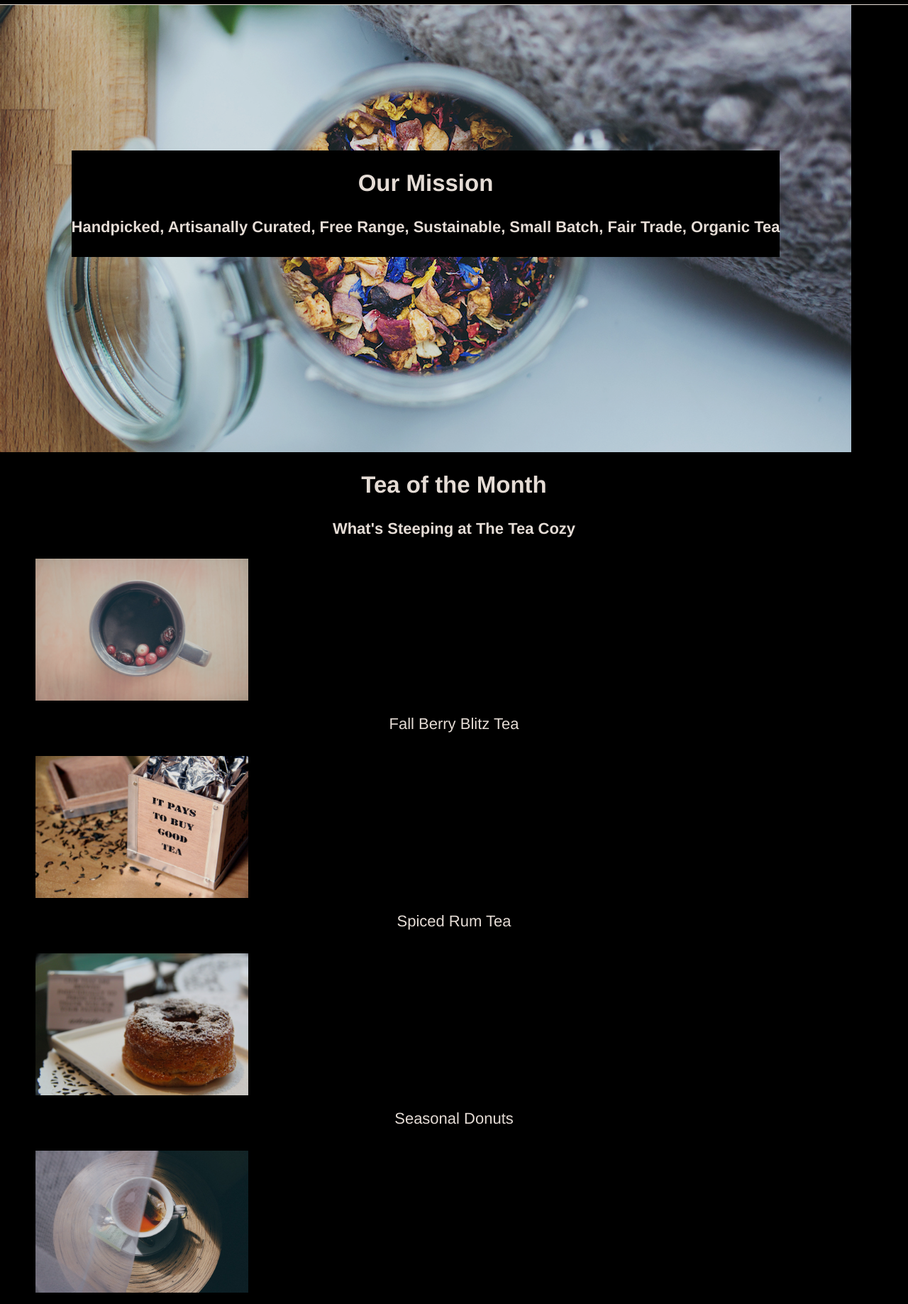
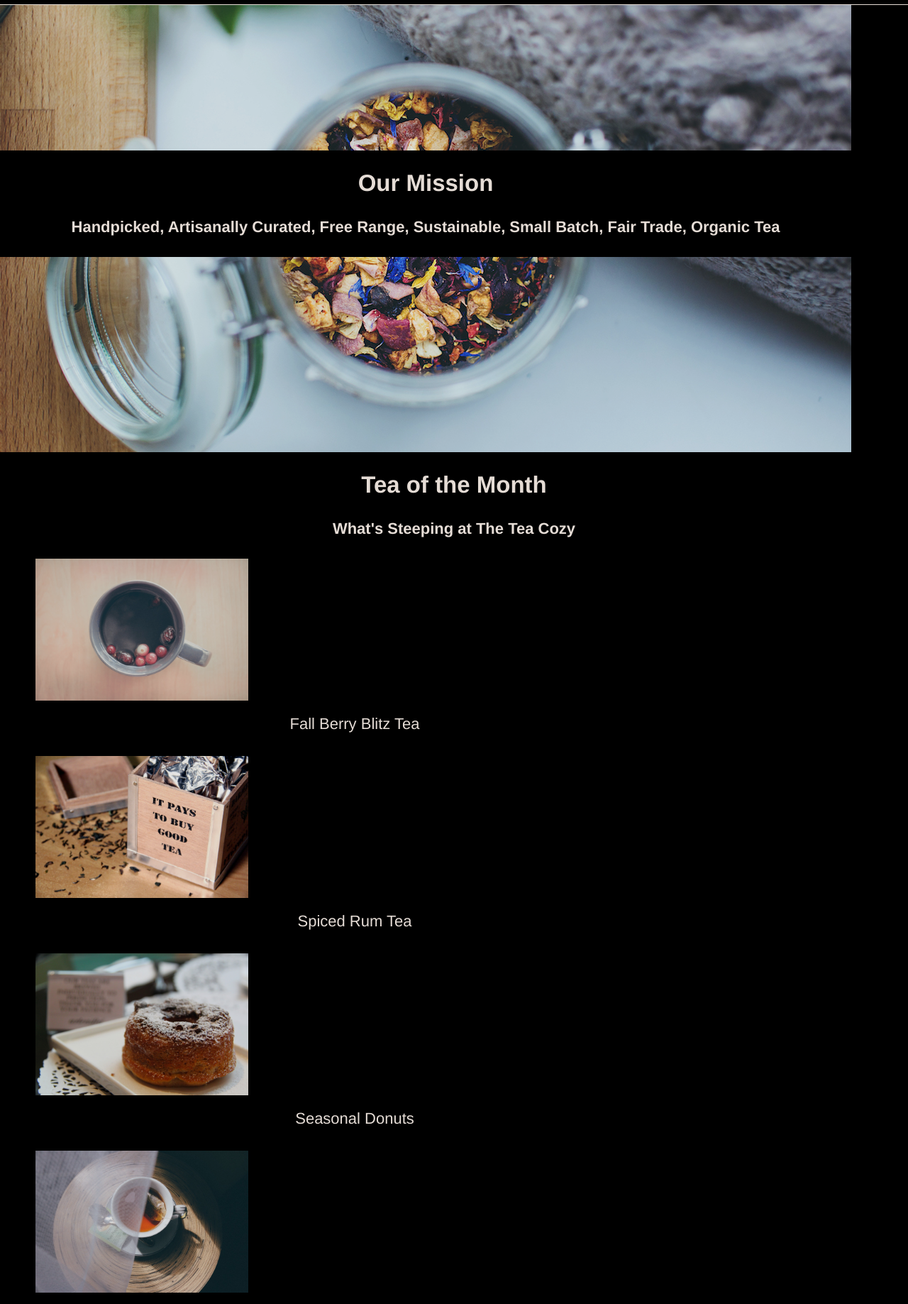
Before and after one commit to Th3gr8mrC/teacozy, a plain HTML site: page index.html in a window 1280 px wide. Shown: the part 63-1900 px from the top of the page at 71% size. Drawn offline with Linux system fonts and the light colour scheme.

Commit message:
a few updates to sizes of containers

```diff
--- a/style.css
+++ b/style.css
@@ -50,7 +50,9 @@ a {
 }
 
 .mission {
-    background-color: black;
+  background-color: black;
+  width: 1200px;
+
 }
 .month {
   align-items: center;
@@ -58,7 +60,7 @@ a {
 
 }
 .monthpics {
-  width: 1000;
+  width: 1000px;
 }
 .monthpics img {
   display: flex;
```
